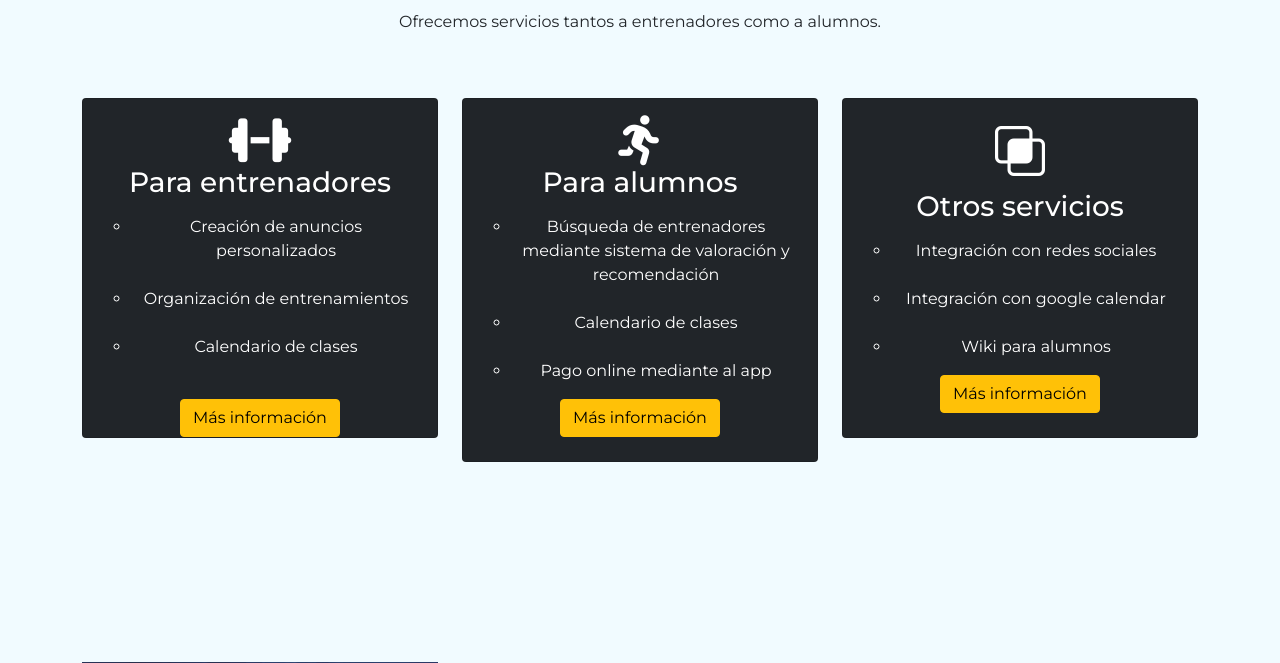
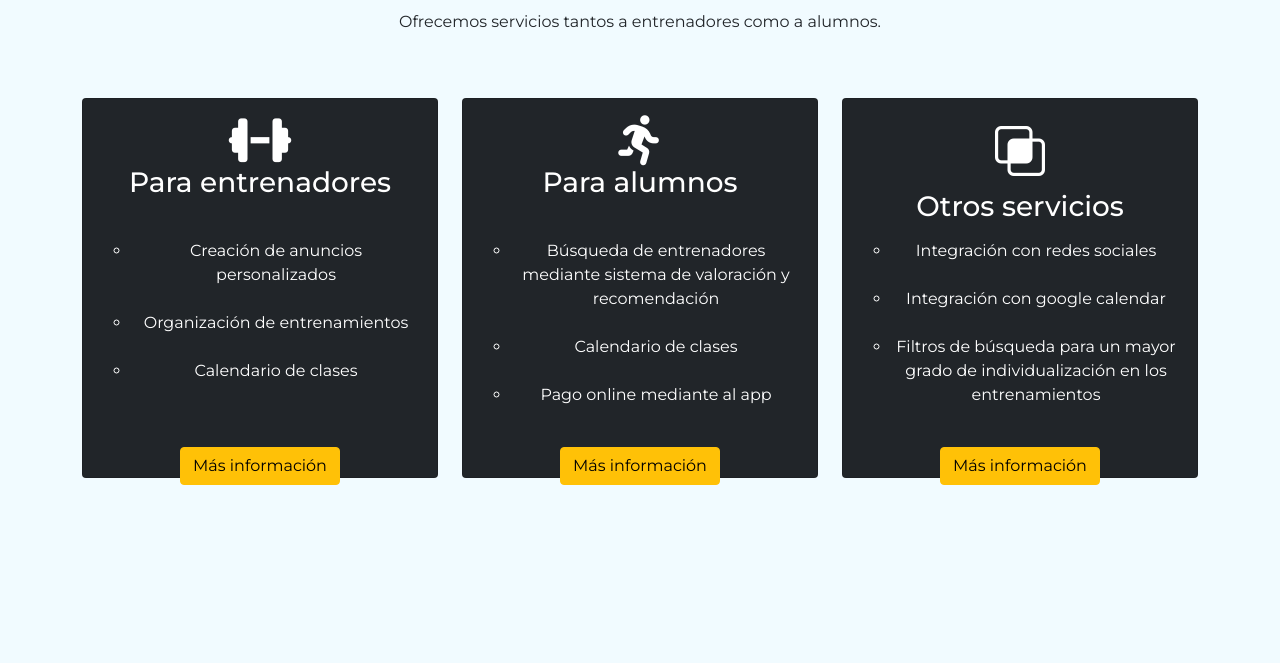
Before and after one commit to ISPP23-G11/FitWin, a Django app: page /landingPage/ in a window 1280 px wide. Shown: the part 1450-2113 px from the top of the page. Run offline with Django 4.2, Linux system fonts and the light colour scheme; some libraries are stand-ins or nearby versions.

Commit message:
(feat): Changed a service offered
Changed wiki service by search filters in "Otros servicios"

```diff
--- a/FitWin/templates/landingPage/home.html
+++ b/FitWin/templates/landingPage/home.html
@@ -107,13 +107,14 @@
 			</div>
 			<div class="row">
 				<div class="col-12 col-md-12 col-lg-4">
-					<div class="card text-white text-center bg-dark pb-2" style="height: 340px">
+					<div class="card text-white text-center bg-dark pb-2" style="height: 380px">
 						<div class="card-body">
 							<i class="fa-solid fa-dumbbell"></i>
 							<br>
 							<h3 class="card-title">Para entrenadores</h3>
 							<p class="lead">
 								<ul>
+									<br>
 									<li type="circle">
 										Creación de anuncios personalizados
 									</li>
@@ -126,21 +127,23 @@
 										Calendario de clases
 
 									</li>
+
 								</ul>
 							</p>
-							<br>
+							<br><br>
 							<a class="btn btn-warning" href="#contact">Más información</a>
 						</div>
 					</div>
 				</div>
 				<div class="col-12 col-md-12 col-lg-4">
-					<div class="card text-white text-center bg-dark pb-2">
+					<div class="card text-white text-center bg-dark pb-2" style="height: 380px">
 						<div class="card-body">
 							<i class="fa-solid fa-person-running"></i>
 							<br>
 							<h3 class="card-title">Para alumnos</h3>
 							<p class="lead">
 								<ul>
+									<br>
 									<li type="circle">
 										Búsqueda de entrenadores mediante sistema de valoración y recomendación
 									</li>
@@ -152,14 +155,16 @@
 									<li type="circle">
 										Pago online mediante al app
 									</li>
+
 								</ul>
 							</p>
+							<br>
 							<a class="btn btn-warning" href="#contact">Más información</a>
 						</div>
 					</div>
 				</div>
 				<div class="col-12 col-md-12 col-lg-4">
-					<div class="card text-white text-center bg-dark pb-2">
+					<div class="card text-white text-center bg-dark pb-2" style="height: 380px">
 						<div class="card-body">
 							<i class="bi bi-intersect"></i>
 							<br>
@@ -175,8 +180,10 @@
 									</li>
 									<br>
 									<li type="circle">
-										Wiki para alumnos
+										Filtros de búsqueda para un mayor grado de individualización en los entrenamientos
 									</li>
+									<br>
+
 								</ul>
 							</p>
 							<a class="btn btn-warning" href="#contact">Más información</a>
```
